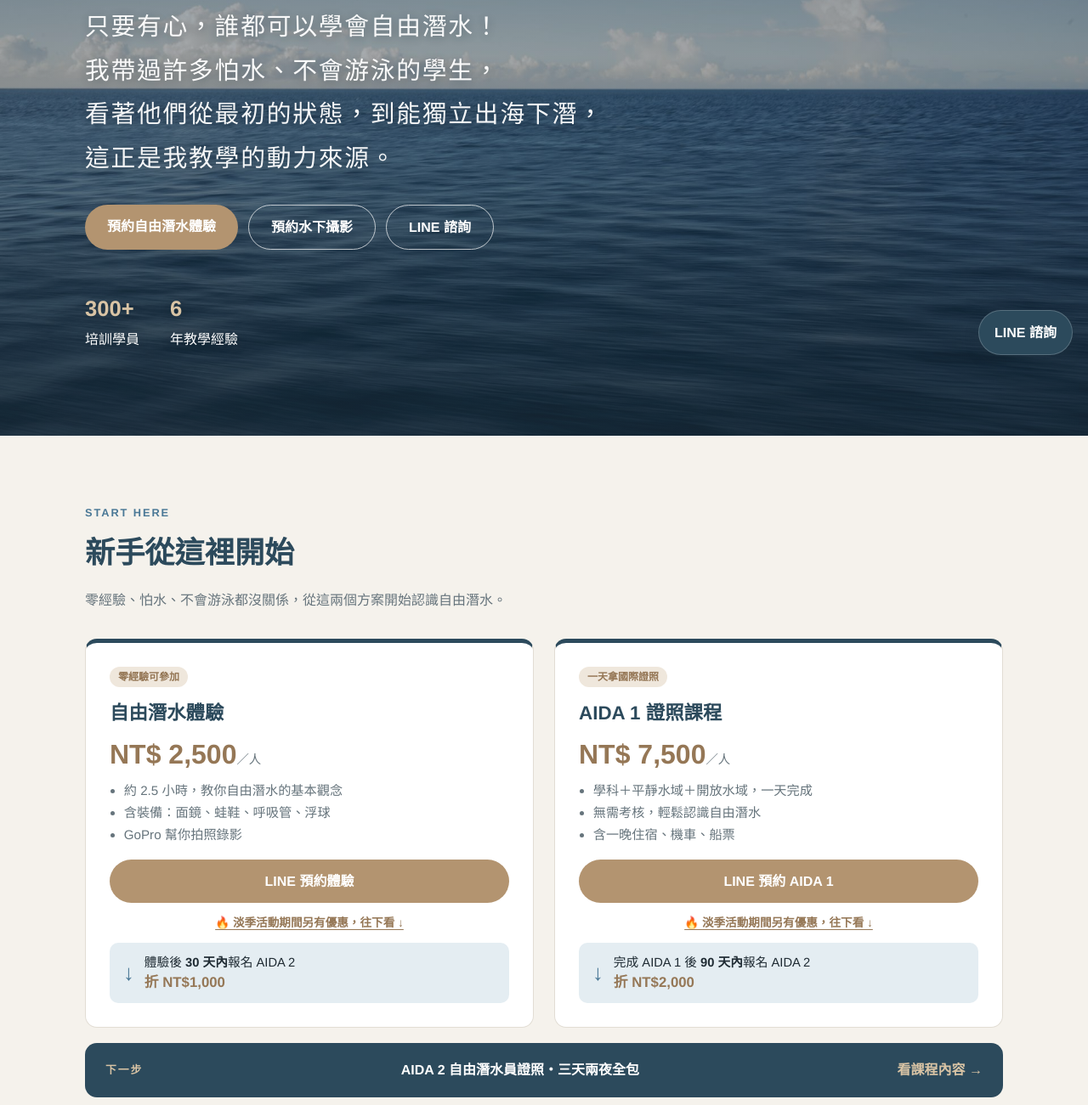
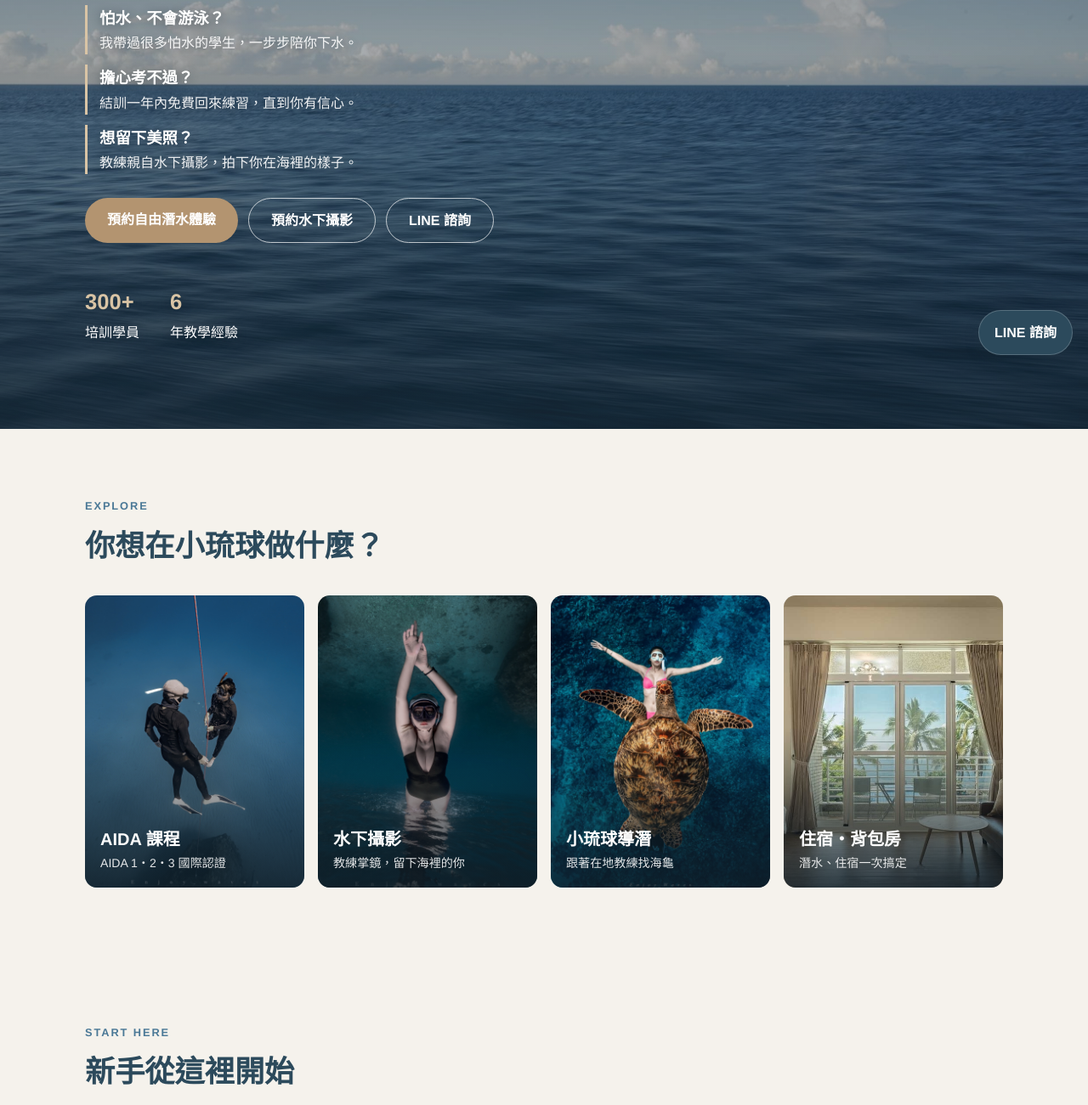
Before and after one commit to a7715665-debug/enjoywaves_freediving, a plain HTML site: page index.html in a window 1280 px wide. Shown: the part 364-1665 px from the top of the page at 85% size. Drawn offline with Linux system fonts and the light colour scheme; a web font is replaced by a local one.

Commit message:
首頁加入擔憂問答、照片入口卡片、課程照片與結尾大圖
- 首頁大圖改為三組擔憂問答（怕水、考不過、想要美照）
- 新增「你想在小琉球做什麼？」四張照片入口卡片
- AIDA 1／2／3 課程加上照片
- 捲動時內容淡入；結尾報名區改為海龜照片背景並放入教學理念

Co-Authored-By: Claude Opus 5.5 <noreply@anthropic.com>

```diff
--- a/index.html
+++ b/index.html
@@ -127,7 +127,8 @@
   details p{margin-top:10px;color:var(--muted)}
 
   /* Contact / footer */
-  .cta{background:linear-gradient(160deg,var(--tide),var(--ocean));color:#fff;text-align:center}
+  .cta{background:linear-gradient(180deg,rgba(27,43,54,.55),rgba(27,43,54,.78)),url("images/guide/guide.jpg") center/cover no-repeat,var(--ocean);color:#fff;text-align:center;padding:120px 0}
+  .cta .calli{font-family:"BiauKai","標楷體","DFKai-SB","Kaiti TC","LXGW WenKai TC","PingFang TC",serif;font-size:clamp(1.15rem,2.4vw,1.5rem);line-height:1.9;letter-spacing:.06em;margin:0 auto 28px;max-width:640px;text-shadow:0 2px 12px rgba(10,25,35,.5)}
   .cta h2{color:#fff}
   .cta .btn{background:var(--sand);color:var(--ocean)}
   footer{background:var(--abyss);color:#A8B9C4;padding:56px 0 28px;font-size:.92rem}
@@ -245,6 +246,30 @@
   .booking-list li{background:var(--mist);border-radius:10px;padding:12px 16px;font-size:.95rem;color:var(--ink)}
   .booking-list b{color:var(--ocean)}
   @media(max-width:760px){.booking{grid-template-columns:1fr}.booking .btn{justify-self:stretch;text-align:center}}
+  /* 首頁擔憂 Q&A */
+  .worries{list-style:none;padding:0;margin:0 0 28px;display:flex;flex-direction:column;gap:12px;max-width:560px}
+  .worries li{display:flex;flex-direction:column;padding-left:14px;border-left:3px solid #D9C4A5;text-shadow:0 2px 12px rgba(10,25,35,.45)}
+  .worries b{font-size:1.15rem;color:#fff}
+  .worries span{opacity:.92}
+  /* 照片入口卡片 */
+  .tiles{display:grid;grid-template-columns:repeat(4,1fr);gap:16px;margin-top:28px}
+  .tile{position:relative;display:block;aspect-ratio:3/4;border-radius:var(--radius);overflow:hidden;color:#fff}
+  .tile img{width:100%;height:100%;object-fit:cover;transition:transform .6s ease}
+  .tile::after{content:"";position:absolute;inset:0;background:linear-gradient(180deg,transparent 45%,rgba(15,30,40,.8))}
+  .tile:hover img{transform:scale(1.06)}
+  .tile-txt{position:absolute;left:18px;right:18px;bottom:16px;z-index:1;display:flex;flex-direction:column}
+  .tile-txt b{font-size:1.25rem}
+  .tile-txt small{opacity:.88;font-size:.88rem}
+  @media(max-width:900px){.tiles{grid-template-columns:repeat(2,1fr)}}
+  @media(max-width:480px){.tiles{gap:10px}.tile-txt{left:12px;right:12px;bottom:12px}.tile-txt b{font-size:1.05rem}.tile-txt small{display:none}}
+  /* 課程照片 */
+  .cimg{display:block;max-width:none;width:calc(100% + 48px);margin:-24px -24px 8px;aspect-ratio:16/9;object-fit:cover;border-radius:var(--radius) var(--radius) 0 0}
+  .course .cimg{border-radius:0}
+  .feature .cimg-wide{width:calc(100% + 64px);margin:-32px -32px 24px;aspect-ratio:21/9}
+  /* 捲動淡入 */
+  .reveal{opacity:0;transform:translateY(28px);transition:opacity .8s ease,transform .8s ease}
+  .reveal.in{opacity:1;transform:none}
+  @media(prefers-reduced-motion:reduce){.reveal{opacity:1;transform:none;transition:none}}
 </style>
 </head>
 <body>
@@ -275,7 +300,11 @@
   <div class="wrap">
     <div class="eyebrow">Liuqiu · Freediving School</div>
     <h1>在小琉球，<br>一口氣遇見<em>海龜</em>與自己</h1>
-    <p class="calli">只要有心，誰都可以學會自由潛水！<br>我帶過許多怕水、不會游泳的學生，<br>看著他們從最初的狀態，到能獨立出海下潛，<br>這正是我教學的動力來源。</p>
+    <ul class="worries">
+      <li><b>怕水、不會游泳？</b><span>我帶過很多怕水的學生，一步步陪你下水。</span></li>
+      <li><b>擔心考不過？</b><span>結訓一年內免費回來練習，直到你有信心。</span></li>
+      <li><b>想留下美照？</b><span>教練親自水下攝影，拍下你在海裡的樣子。</span></li>
+    </ul>
     <div class="actions">
       <a href="#start" class="btn btn-primary">預約自由潛水體驗</a>
       <a href="#photo" class="btn btn-ghost">預約水下攝影</a>
@@ -284,6 +313,20 @@
     <div class="hero-stats">
       <div><b>300+</b>培訓學員</div>
       <div><b>6</b>年教學經驗</div>
+    </div>
+  </div>
+</section>
+
+<!-- ========== 2.2 照片入口 ========== -->
+<section id="explore" class="explore">
+  <div class="wrap">
+    <div class="eyebrow">Explore</div>
+    <h2>你想在小琉球做什麼？</h2>
+    <div class="tiles">
+      <a class="tile" href="#courses"><img src="images/experience/aida-tile-2-2.jpg" alt="AIDA 課程學員在浮台旁合照" loading="lazy"><span class="tile-txt"><b>AIDA 課程</b><small>AIDA 1・2・3 國際認證</small></span></a>
+      <a class="tile" href="#photo"><img src="images/photo/photo-tile.jpg" alt="水下攝影作品：光影中的自由潛水員" loading="lazy"><span class="tile-txt"><b>水下攝影</b><small>教練掌鏡，留下海裡的你</small></span></a>
+      <a class="tile" href="#guide"><img src="images/guide/guide-tile.jpg" alt="小琉球導潛：與海龜一起潛水" loading="lazy"><span class="tile-txt"><b>小琉球導潛</b><small>跟著在地教練找海龜</small></span></a>
+      <a class="tile" href="#hostel"><img src="images/hostel/seaview.jpg" alt="民宿海景房" loading="lazy"><span class="tile-txt"><b>住宿・背包房</b><small>潛水、住宿一次搞定</small></span></a>
     </div>
   </div>
 </section>
@@ -463,6 +506,7 @@
     <p class="lead">AIDA 2 是自由潛水的基礎課程，屬於休閒性質，分成教室理論、平靜水域、開放水域三個部分。</p>
 
     <div class="feature">
+      <img class="cimg cimg-wide" src="images/experience/training.jpg" alt="AIDA 2 學員在浮台旁準備下潛" loading="lazy">
       <div class="feature-head">
         <div>
           <span class="tag">通通全包優惠</span>
@@ -500,6 +544,7 @@
 
     <div class="grid g2">
       <div class="card course">
+        <img class="cimg" src="images/experience/experience.jpg" alt="AIDA 1：在白沙海底放鬆潛水" loading="lazy">
         <div class="level">AIDA 1</div>
         <h3>入門自由潛水員</h3>
         <ul class="list">
@@ -514,6 +559,7 @@
         <div class="price">NT$ 7,500</div>
       </div>
       <div class="card course">
+        <img class="cimg" src="images/photo/work-3.jpg" alt="AIDA 3：在深藍礁壁間下潛" loading="lazy">
         <div class="level">AIDA 3</div>
         <h3>進階自由潛水員</h3>
         <ul class="list">
@@ -761,6 +807,7 @@
 <!-- ========== 15. 報名 CTA ========== -->
 <section class="cta" id="contact">
   <div class="wrap">
+    <p class="calli">只要有心，誰都可以學會自由潛水！<br>我帶過許多怕水、不會游泳的學生，<br>看著他們從最初的狀態，到能獨立出海下潛，<br>這正是我教學的動力來源。</p>
     <h2>準備好下潛了嗎？</h2>
     <p style="margin:8px 0 24px;opacity:.95">全預約制，加入 LINE 告訴我你想來的日期</p>
     <a href="https://line.me/R/ti/p/@598btgtq" target="_blank" rel="noopener" class="btn">加入 LINE 官方帳號</a>
@@ -824,5 +871,13 @@ function copyAcct(b){var t='28881003772529';
   box.addEventListener('scroll',upd,{passive:true});upd();
 })();
 </script>
+<script>
+(function(){
+  if(!('IntersectionObserver' in window))return;
+  var els=document.querySelectorAll('section:not(.hero) h2, .tile, .card, .feature, .works, img.photo, .pflow li, .step, .scard, .pcard');
+  var io=new IntersectionObserver(function(es){es.forEach(function(e){if(e.isIntersecting){e.target.classList.add('in');io.unobserve(e.target)}})},{rootMargin:'0px 0px -8% 0px'});
+  els.forEach(function(el){el.classList.add('reveal');io.observe(el)});
+})();
+</script>
 </body>
 </html>
```
Also changed, not shown: images/experience/aida-tile-2-2.jpg (added), images/guide/guide-tile.jpg (added), images/photo/photo-tile.jpg (added).
